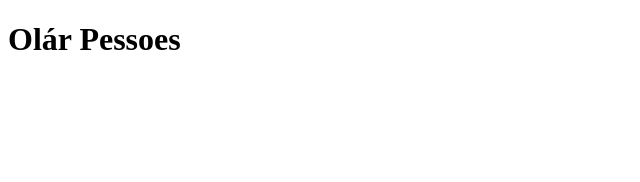
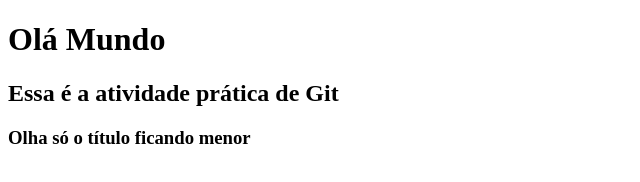
Before and after one commit to pedrusouza/CoderHouse, a plain HTML site: page index.html in a window 1280 px wide. Shown: the whole page, without its empty margins (0-640 px from the left). Drawn offline with Linux system fonts and the light colour scheme.

Commit message:
Prática Aula 4 - Git

```diff
--- a/index.html
+++ b/index.html
@@ -3,7 +3,9 @@
 
 <head>
     <meta charset="utf-8">
-    <h1> Olár Pessoes </h1>
+    <h1> Olá Mundo </h1>
+    <h2> Essa é a atividade prática de Git </h2>
+    <h3> Olha só o título ficando menor </h3>
     <link rel="stylesheet" href="">
 </head>
 
```
